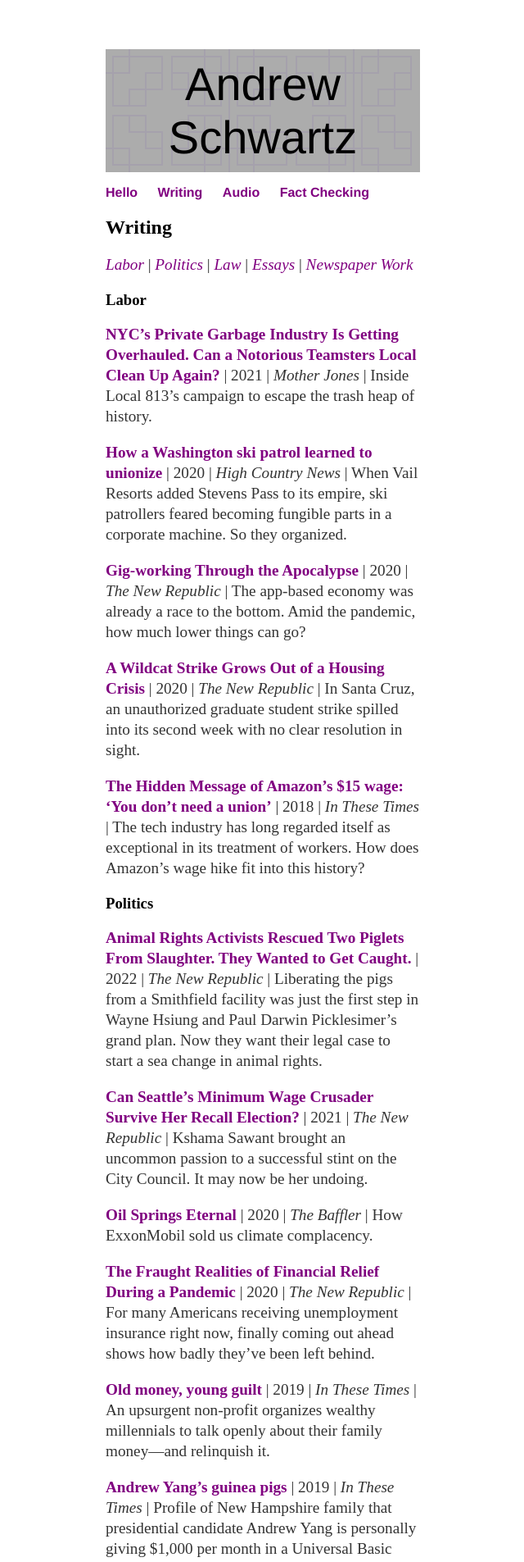
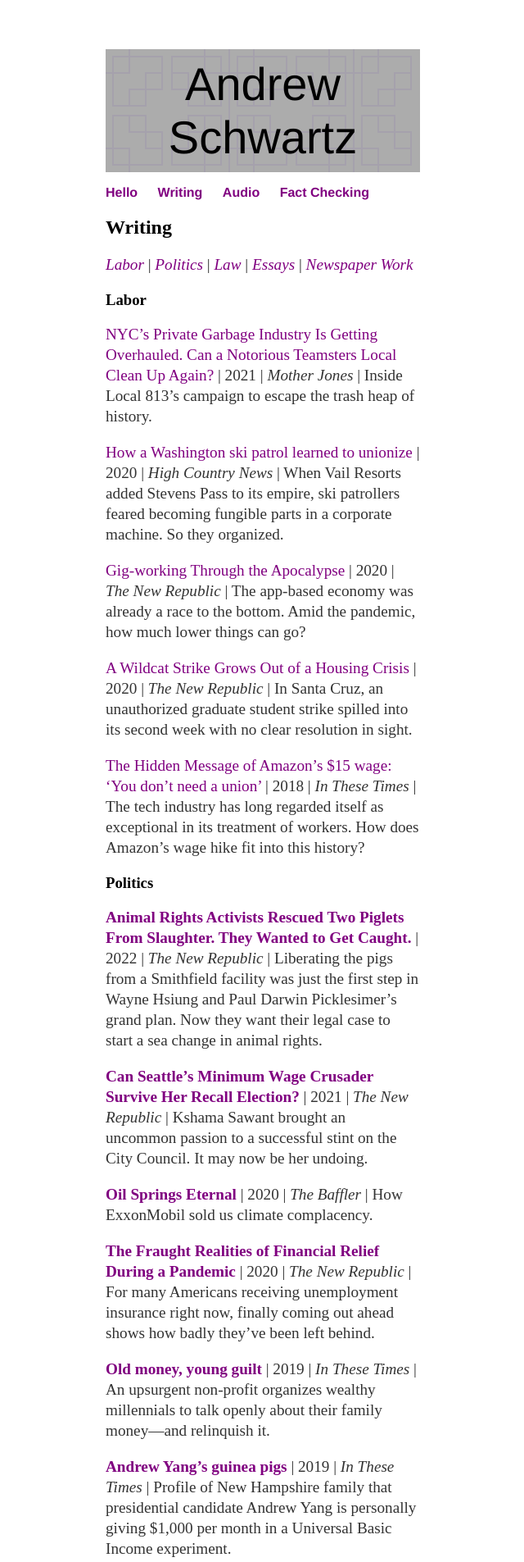
Before and after one commit to aonschwartz/aonschwartz.github.io, a Jekyll site: the page built from about/index.md, in a window 1280 px wide. Shown: the top 1905 px of the page at 82% size, without its empty margins (319-959 px from the left). Built offline with Jekyll 4.4.1, drawn with Linux system fonts in a browser that asks for light colours.

```diff
--- a/about/index.md
+++ b/about/index.md
@@ -8,15 +8,15 @@ layout: default
 
 ### <a name="LaborReporting"><a/>Labor
 
-**[NYC’s Private Garbage Industry Is Getting Overhauled. Can a Notorious Teamsters Local Clean Up Again?](https://www.motherjones.com/politics/2021/10/teamsters-local-813-nyc-garbage-mob/)** \|  2021 \| *Mother Jones* \| Inside Local 813’s campaign to escape the trash heap of history.
+[NYC’s Private Garbage Industry Is Getting Overhauled. Can a Notorious Teamsters Local Clean Up Again?](https://www.motherjones.com/politics/2021/10/teamsters-local-813-nyc-garbage-mob/) \|  2021 \| *Mother Jones* \| Inside Local 813’s campaign to escape the trash heap of history.
 
-**[How a Washington ski patrol learned to unionize](https://www.hcn.org/issues/52.7/north-labor-how-a-washington-ski-patrol-learned-to-unionize)** \| 2020 \| *High Country News* \|  When Vail Resorts added Stevens Pass to its empire, ski patrollers feared becoming fungible parts in a corporate machine. So they organized.
+[How a Washington ski patrol learned to unionize](https://www.hcn.org/issues/52.7/north-labor-how-a-washington-ski-patrol-learned-to-unionize) \| 2020 \| *High Country News* \|  When Vail Resorts added Stevens Pass to its empire, ski patrollers feared becoming fungible parts in a corporate machine. So they organized.
 
-**[Gig-working Through the Apocalypse](https://newrepublic.com/article/157227/gig-working-apocalypse)** \| 2020 \| *The New Republic* \| The app-based economy was already a race to the bottom. Amid the pandemic, how much lower things can go?
+[Gig-working Through the Apocalypse](https://newrepublic.com/article/157227/gig-working-apocalypse) \| 2020 \| *The New Republic* \| The app-based economy was already a race to the bottom. Amid the pandemic, how much lower things can go?
 
-**[A Wildcat Strike Grows Out of a Housing Crisis](https://newrepublic.com/article/156591/wildcat-strike-grows-housing-crisis)** \| 2020 \| *The New Republic* \| In Santa Cruz, an unauthorized graduate student strike spilled into its second week with no clear resolution in sight.
+[A Wildcat Strike Grows Out of a Housing Crisis](https://newrepublic.com/article/156591/wildcat-strike-grows-housing-crisis) \| 2020 \| *The New Republic* \| In Santa Cruz, an unauthorized graduate student strike spilled into its second week with no clear resolution in sight.
 
-**[The Hidden Message of Amazon's $15 wage: 'You don't need a union'](http://inthesetimes.com/working/entry/21495/the_hidden_message_of_amazons_15_wage_you_dont_need_a_union)** \| 2018 \| *In These Times* \| The tech industry has long regarded itself as exceptional in its treatment of workers. How does Amazon's wage hike fit into this history?  <br />
+[The Hidden Message of Amazon's $15 wage: 'You don't need a union'](http://inthesetimes.com/working/entry/21495/the_hidden_message_of_amazons_15_wage_you_dont_need_a_union) \| 2018 \| *In These Times* \| The tech industry has long regarded itself as exceptional in its treatment of workers. How does Amazon's wage hike fit into this history?  <br />
 
 
 ### <a name="Politics"><a/> Politics
```
